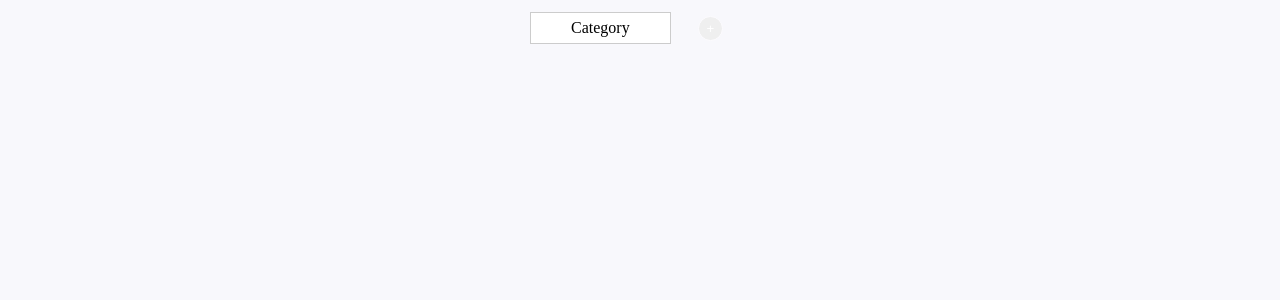
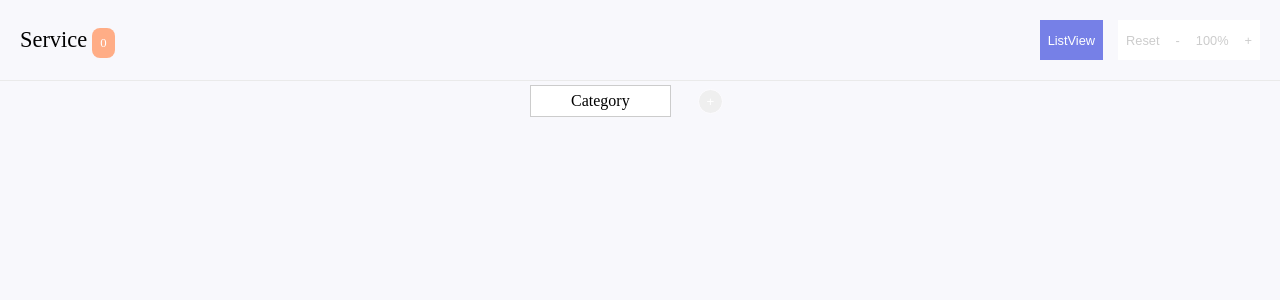
Before and after one commit to vernu/abys-ts-challenge, a React (Vite) app: page / in a window 1280 px wide. Shown: the top 300 px of the page. Built offline with nearby package versions, Linux system fonts and the light colour scheme.

Commit message:
add header component

```diff
--- a/src/App.css
+++ b/src/App.css
@@ -1,4 +1,5 @@
 body {
+  margin: 0px;
   background: #f8f8fc;
 }
 
--- a/src/App.tsx
+++ b/src/App.tsx
@@ -2,6 +2,7 @@ import { useState } from 'react'
 import { Node, TreeProvider } from './context/TreeContext'
 import { useTree } from './hooks/useTree'
 import './App.css'
+import Header from './components/header/Header'
 
 interface TreeItemProps {
   node: Node
@@ -87,9 +88,12 @@ const TreeView = () => {
 
 const App = () => {
   return (
-    <TreeProvider>
-      <TreeView />
-    </TreeProvider>
+    <>
+      <Header />
+      <TreeProvider>
+        <TreeView />
+      </TreeProvider>
+    </>
   )
 }
 
--- /dev/null
+++ b/src/components/header/Header.css
@@ -0,0 +1,45 @@
+.header-container {
+  display: flex;
+  justify-content: space-between;
+  align-items: center;
+  padding: 1rem 0;
+  border-bottom: 1px solid #eaeaea;
+  padding: 20px;
+}
+.header-container .title {
+  font-size: 1.4rem;
+  font-weight: 500;
+}
+.yellow-badge {
+  background-color: #ffad86;
+  color: #ffffff;
+  padding: 0.5rem;
+  border-radius: 0.5rem;
+  font-size: 0.8rem;
+  font-weight: 400;
+  margin: 5px;
+  height: 3px;
+}
+
+.header-actions button {
+  background-color: #ffffff;
+  color: #ccc;
+  padding: 0.5rem;
+  font-size: 0.8rem;
+  font-weight: 400;
+  /* margin: 5px; */
+  height: 40px;
+  border: none;
+  outline: none;
+}
+
+button:focus {
+  outline: none;
+  border: none;
+}
+
+.purple-btn {
+  background-color: #7680E7 !important;
+  color: #ffffff !important;
+  margin-right: 15px;
+}
--- /dev/null
+++ b/src/components/header/Header.tsx
@@ -0,0 +1,20 @@
+import './Header.css'
+
+export default function Header() {
+  return (
+    <div className='header-container'>
+      <div className='title'>
+        Service
+        <span className='yellow-badge'>0</span>
+      </div>
+
+      <div className='header-actions'>
+        <button className='purple-btn'>ListView</button>
+        <button>Reset</button>
+        <button>-</button>
+        <button>100%</button>
+        <button>+</button>
+      </div>
+    </div>
+  )
+}
```
